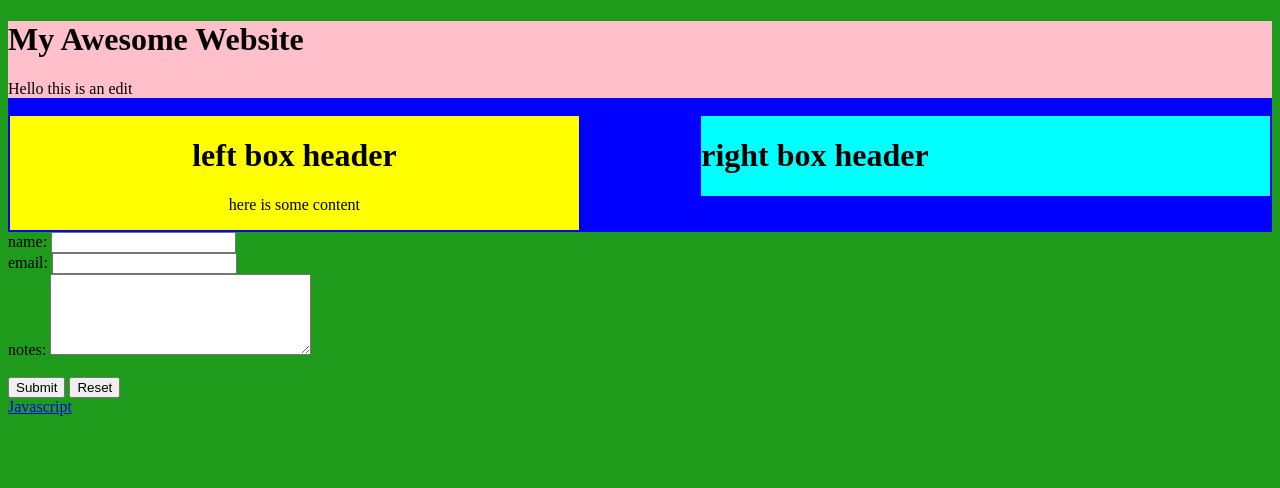
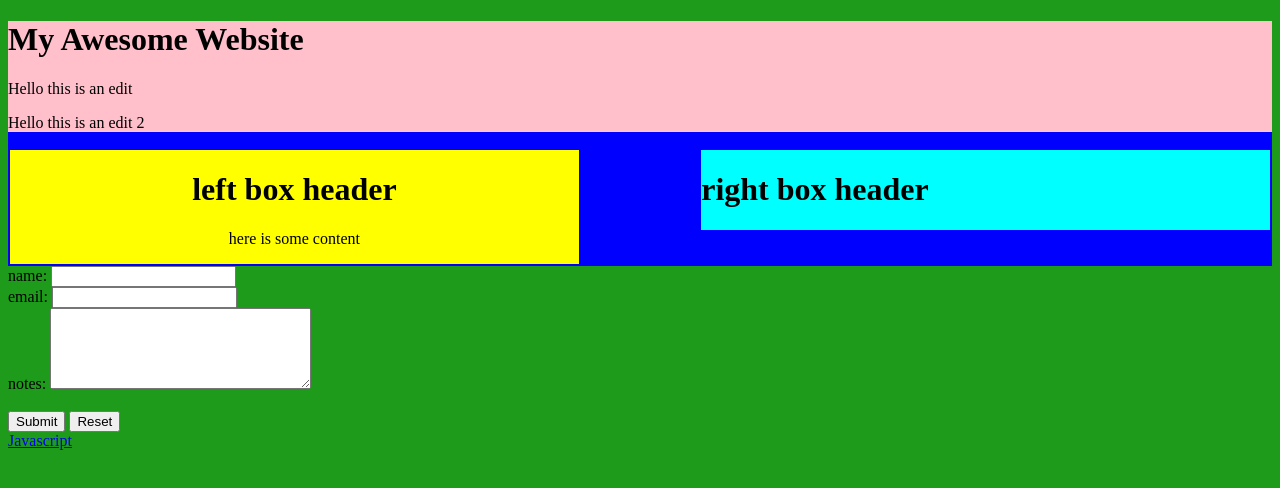
Before and after one commit to MaynardICT/website, a plain HTML site: page index.html in a window 1280 px wide. Drawn offline with Linux system fonts and the light colour scheme.

Commit message:
Add second paragraph in header section
Added a second paragraph to the header section.

```diff
--- a/index.html
+++ b/index.html
@@ -11,6 +11,7 @@
         <div id="header">
             <h1> My Awesome Website</h1>
             <p> Hello this is an edit</p>
+            <p> Hello this is an edit 2</p>
         </div>
 
         <div id = "l_box">
```
